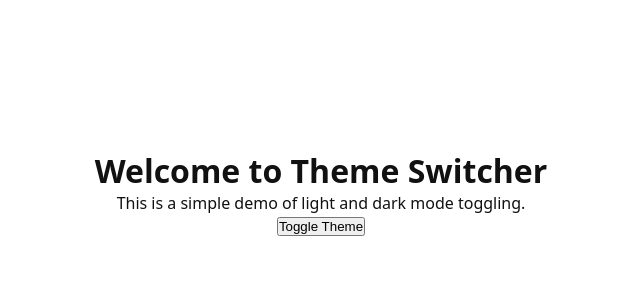
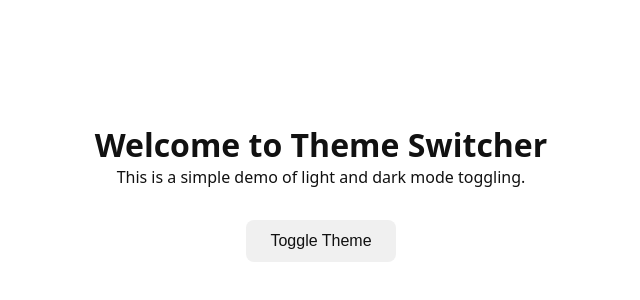
Before and after one commit to mSev7n/theme_switcher, a plain HTML site: page index.html in a window 1280 px wide. Shown: the part 208-508 px from the top of the page, without its empty margins (319-959 px from the left). Drawn offline with Linux system fonts and the light colour scheme.

Commit message:
added style to the theme-toggle button

```diff
--- a/css/styles.css
+++ b/css/styles.css
@@ -38,3 +38,15 @@
     text-align: center;
     max-width: 500px;
   }
+   /* Theme Toggle Button */
+   #theme-toggle {
+    margin-top: 2rem;
+    padding: 0.75rem 1.5rem;
+    font-size: 1rem;
+    background-color: var(--btn-bg);
+    color: var(--btn-text);
+    border: none;
+    border-radius: 8px;
+    cursor: pointer;
+    transition: background-color 0.3s ease, color 0.3s ease;
+  }
```
